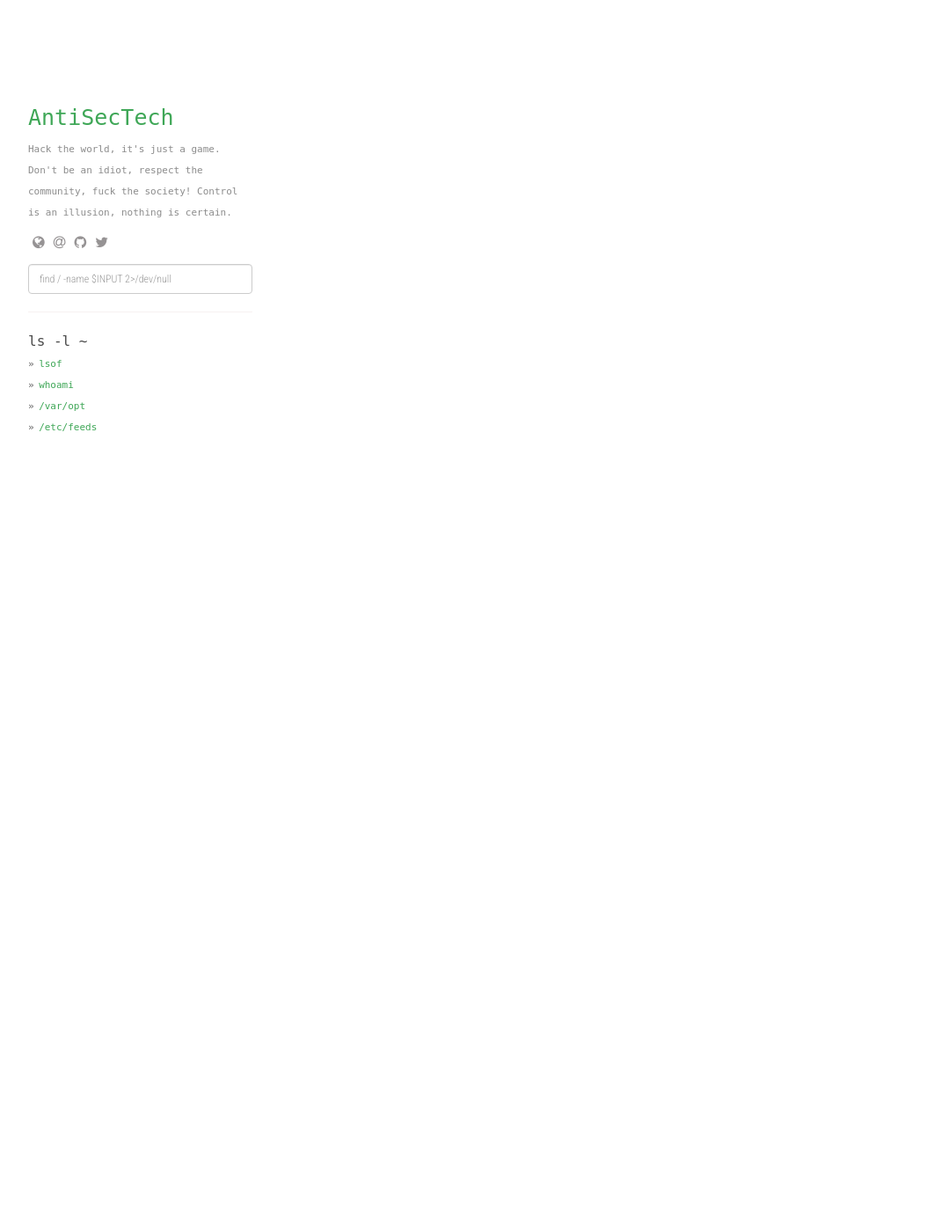
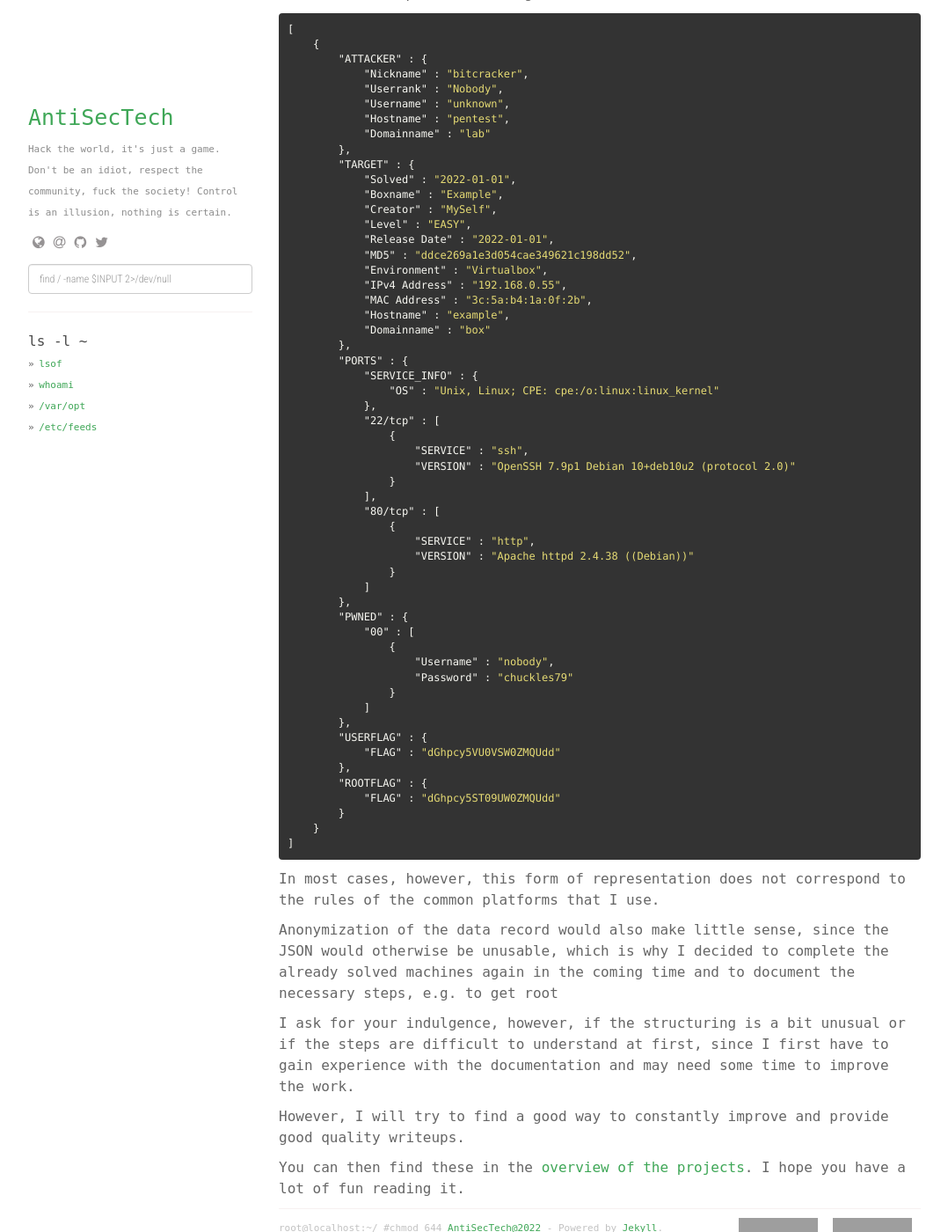
Before and after one commit to AntiSecTech/AntiSecTech.github.io, a Jekyll site: the page built from _project/writeups.md, in a window 1280 px wide and 1400 px high, scrolled down 570 px. Shown: the whole window at 88% size, without its empty margins (53-1131 px from the left). Built offline with Jekyll 4.4.1, drawn with Linux system fonts in a browser that asks for light colours; nearby versions of some CDN libraries; before the commit the page ends 900 px from its top, so only the background shows below that; some of the changed text lies outside the part shown; grey boxes are pictures that could not be loaded.

Commit message:
Update writeups.md

````diff
--- a/_project/writeups.md
+++ b/_project/writeups.md
@@ -4,5 +4,71 @@ title: "writeups - walkthroughs"
 slug: "writeups"
 ---
 
-## Overview
-coming soon
+## initiation
+normally i'm not the type of person who writes reports or writeups because my notes are generally in json format and contain all interesting information in plain text, e.g.
+```json
+[
+    {
+        "ATTACKER" : {
+            "Nickname" : "bitcracker",
+            "Userrank" : "Nobody",
+            "Username" : "unknown",
+            "Hostname" : "pentest",
+            "Domainname" : "lab"
+        },
+        "TARGET" : {
+            "Solved" : "2022-01-01",
+            "Boxname" : "Example",
+            "Creator" : "MySelf",
+            "Level" : "EASY",
+            "Release Date" : "2022-01-01",
+            "MD5" : "ddce269a1e3d054cae349621c198dd52",
+            "Environment" : "Virtualbox",
+            "IPv4 Address" : "192.168.0.55",
+            "MAC Address" : "3c:5a:b4:1a:0f:2b",
+            "Hostname" : "example",
+            "Domainname" : "box"
+        },
+        "PORTS" : {
+            "SERVICE_INFO" : {
+                "OS" : "Unix, Linux; CPE: cpe:/o:linux:linux_kernel"
+            },
+            "22/tcp" : [
+                {
+                    "SERVICE" : "ssh",
+                    "VERSION" : "OpenSSH 7.9p1 Debian 10+deb10u2 (protocol 2.0)"
+                }
+            ],
+            "80/tcp" : [
+                {
+                    "SERVICE" : "http",
+                    "VERSION" : "Apache httpd 2.4.38 ((Debian))"
+                }
+            ]
+        },
+        "PWNED" : {
+            "00" : [
+                {
+                    "Username" : "nobody",
+                    "Password" : "chuckles79"
+                }
+            ]
+        },
+        "USERFLAG" : {
+            "FLAG" : "dGhpcy5VU0VSW0ZMQUdd"
+        },
+        "ROOTFLAG" : {
+            "FLAG" : "dGhpcy5ST09UW0ZMQUdd"
+        }
+    }
+]
+```
+In most cases, however, this form of representation does not correspond to the rules of the common platforms that I use.<br>
+
+Anonymization of the data record would also make little sense, since the JSON would otherwise be unusable, which is why I decided to complete the already solved machines again in the coming time and to document the necessary steps, e.g. to get root<br>
+
+I ask for your indulgence, however, if the structuring is a bit unusual or if the steps are difficult to understand at first, since I first have to gain experience with the documentation and may need some time to improve the work.<br>
+
+However, I will try to find a good way to constantly improve and provide good quality writeups.<br>
+
+You can then find these in the [overview of the projects](https://antisectech.github.io/projects/). I hope you have a lot of fun reading it.
````
